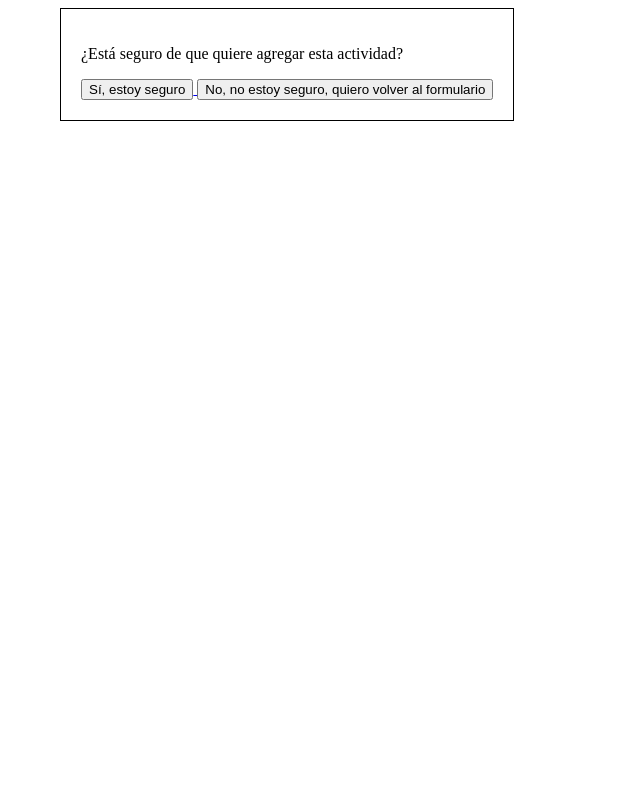
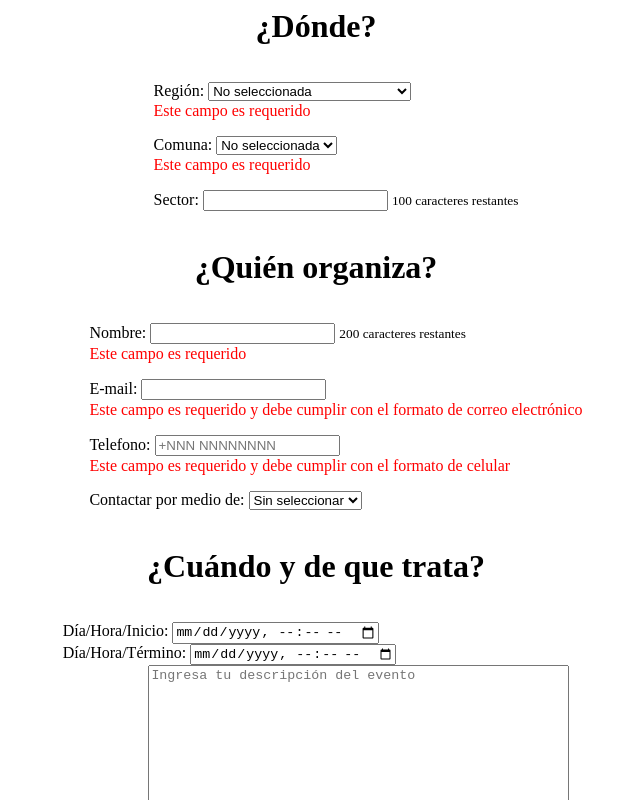
Before and after one commit to chocomountain1/desarrollo_web_camilo_alvarez, a plain HTML site: page form/formulario_agregar_actividades.html in a window 1280 px wide. Both pictures are taken after a click on the button "Agregar esta actividad". Shown: the top 800 px of the page, without its empty margins (324-964 px from the left). Drawn offline with Linux system fonts and the light colour scheme.

Commit message:
push validaciones

```diff
--- a/form/formulario_agregar_actividades.html
+++ b/form/formulario_agregar_actividades.html
@@ -26,7 +26,7 @@
                             <option value ="magallanes">XVI Región de Magallanes</option>
                         </select>
                     </li>
-                    <li>
+                    <li id="li_comuna">
                         <label for="comuna">Comuna:</label>
                         <select id="comuna" name="comuna">
                             <option value="">No seleccionada</option>
@@ -42,16 +42,16 @@
             <h1 style="display: flex; justify-content: center;">¿Quién organiza?</h1>
             <div style="display: flex; justify-content: center;">
                 <ul id="ul_organizacion" style = "list-style: none;">
-                    <li>
+                    <li id="li_nombre">
                         <label for="nombre">Nombre:</label>
                         <input id="nombre" name="nombre" maxlength="200">
                         <small id="contador_nombre">200 caracteres restantes</small>
                     </li>
-                    <li>
+                    <li id="li_email">
                         <label for="email">E-mail:</label>
                         <input id="email" name="email" type="email" maxlength="100">
                     </li>
-                    <li>
+                    <li id="li_celu">
                         <label for="telefono">Telefono:</label>
                         <input id="tel" name="tel" type="tel" maxlength="12" placeholder="+NNN NNNNNNNN">
                     </li>
--- a/form/validador.js
+++ b/form/validador.js
@@ -2,7 +2,11 @@
 
 //Lógica para región-comuna
 let select_comuna = document.getElementById("comuna");
+let li_comuna = document.getElementById("li_comuna");
+
+let li_region = document.getElementById("li_region");
 let select_region = document.getElementById("region");
+
 
 //Lógica para rss
 let select_rss = document.getElementById("rss");
@@ -45,7 +49,12 @@ const input_sector = document.getElementById("sector");
 const contador = document.getElementById("contador");
 
 const input_nombre = document.getElementById("nombre");
-const contador_nombre = document.getElementById("contador_nombre")
+let li_nombre = document.getElementById("li_nombre");
+
+const input_email = document.getElementById("email");
+const contador_nombre = document.getElementById("contador_nombre");
+
+const input_cel = document.getElementById("tel")
 
 //Creamos una estructura de datos que tenga como clave el nombre de una región y que esté asociado a un array con los
 //nombres de las comunas de la region
@@ -146,45 +155,17 @@ function cerrar_modal(){
 
 //Funciones de validación
 
-function validar_region(region){
-    if (region.value=="")
-        return false
-}
-
-function validar_comuna(comuna){
-    if(comuna.value == "")
-        return false
-}
-
 function actualizarContador(input,contador) {
     const max = input.maxLength;
     const actual = input.value.length;
     contador.textContent = `${max - actual} caracteres restantes`;
   }
 
-function validar_nombre(nombre){
-    if(nombre.value == "")
-        return false
-}
 
-function validar_email(email){
-    if(!email.value.includes("@")){
-        return false
-    }
-}
 
-function validar_telefono(cel){
-    exreg = /^\+\d{9}$/;
-    if(!exreg.test(cel.value)){
-        return false
-    }
-}
-
-function validar() {
-    const li_region = document.getElementById("li_region");
-    const select_region = document.getElementById("select_region");
-
-    if (!validar_region(select_region)) {
+function validar_region() {
+    //Quiere decir que está no seleccionado
+    if (select_region.value == "") {
         let existingError = li_region.querySelector("p");
         if (!existingError) {
             const msg_comuna = document.createElement("p");
@@ -193,14 +174,105 @@ function validar() {
             msg_comuna.style.marginTop = "1px";
             li_region.appendChild(msg_comuna);
         }
-    } else {
+        return false
+    //Está seleccionado
+    } else if(select_region.value != "") {
         const existingError = li_region.querySelector("p");
         if (existingError) {
             li_region.removeChild(existingError);
         }
+        return true
     }
 }
 
+function validar_nombre() {
+    //Quiere decir que está vacio
+    if (input_nombre.value == "") {
+        let existingError = li_nombre.querySelector("p");
+        if (!existingError) {
+            const msg_nombre = document.createElement("p");
+            msg_nombre.textContent = "Este campo es requerido";
+            msg_nombre.style.color = "red";
+            msg_nombre.style.marginTop = "1px";
+            li_nombre.appendChild(msg_nombre);
+        }
+        return false
+    //no está vacio
+    } else if(input_nombre.value != "") {
+        const existingError = li_nombre.querySelector("p");
+        if (existingError) {
+            li_nombre.removeChild(existingError);
+        }
+    }
+    return true
+}
+
+function validar_comuna() {
+    //Quiere decir que está no seleccionado
+    if (select_comuna.value == "") {
+        let existingError = li_comuna.querySelector("p");
+        if (!existingError) {
+            const msg_comuna = document.createElement("p");
+            msg_comuna.textContent = "Este campo es requerido";
+            msg_comuna.style.color = "red";
+            msg_comuna.style.marginTop = "1px";
+            li_comuna.appendChild(msg_comuna);
+        }
+        return false
+    //Está seleccionado
+    } else if(select_comuna.value != "") {
+        const existingError = li_comuna.querySelector("p");
+        if (existingError) {
+            li_comuna.removeChild(existingError);
+        }
+        return true
+    }
+}
+
+function validar_email() {
+    //Quiere decir que esta vacio o no contiene @
+    if (input_email.value == "" || !input_email.value.includes("@")) {
+        let existingError = li_email.querySelector("p");
+        if (!existingError) {
+            const msg = document.createElement("p");
+            msg.textContent = "Este campo es requerido y debe cumplir con el formato de correo electrónico";
+            msg.style.color = "red";
+            msg.style.marginTop = "1px";
+            li_email.appendChild(msg);
+        }
+        return false
+    //no esta vacio y además contiene @
+    } else if(input_email.value.includes("@") && input_email != "") {
+        const existingError = li_email.querySelector("p");
+        if (existingError) {
+            li_email.removeChild(existingError);
+        }
+        return true
+    }
+}
+
+function validar_telefono() {
+    //Quiere decir que no cumple el formato pedido
+    exreg = /^\+\d{3}\s?\d{6}$/;
+    if (!exreg.test(input_cel.value)) {
+        let existingError = li_celu.querySelector("p");
+        if (!existingError) {
+            const msg = document.createElement("p");
+            msg.textContent = "Este campo es requerido y debe cumplir con el formato de celular";
+            msg.style.color = "red";
+            msg.style.marginTop = "1px";
+            li_celu.appendChild(msg);
+        }
+        return false
+    //cumple el formato
+    } else if(exreg.test(input_cel.value)){
+        const existingError = li_celu.querySelector("p");
+        if (existingError) {
+            li_celu.removeChild(existingError);
+        }
+        return true
+    }
+}
 //Definimos los eventos asociados a los elementos del formulario
 select_region.addEventListener("change",mostrarComunas);
 select_rss.addEventListener("change",mostrar_input_rss);
@@ -214,6 +286,23 @@ input_nombre.addEventListener("input",function(){
 })
 
 //El botón que permite agregar la actividad debería hacer catch de las validaciones de los campos ingresados
-boton_submit.addEventListener("click",validar)
-boton_submit.addEventListener("click",mostrar_modal);
+boton_submit.addEventListener("click",validar_region);
+boton_submit.addEventListener("click",validar_comuna);
+boton_submit.addEventListener("click",validar_nombre);
+boton_submit.addEventListener("click",validar_email);
+boton_submit.addEventListener("click",validar_telefono);
+
+boton_submit.addEventListener("click",function(event){
+    const regionValid = validar_region();
+    const comunaValid = validar_comuna();
+    const nombreValid = validar_nombre();
+    const emailValid = validar_email();
+    const telefonoValid = validar_telefono();
+    if(regionValid && comunaValid && nombreValid && emailValid && telefonoValid){
+        mostrar_modal();
+    }
+    else{
+        event.preventDefault();
+    }
+});
 boton_no.addEventListener("click",cerrar_modal)
```
